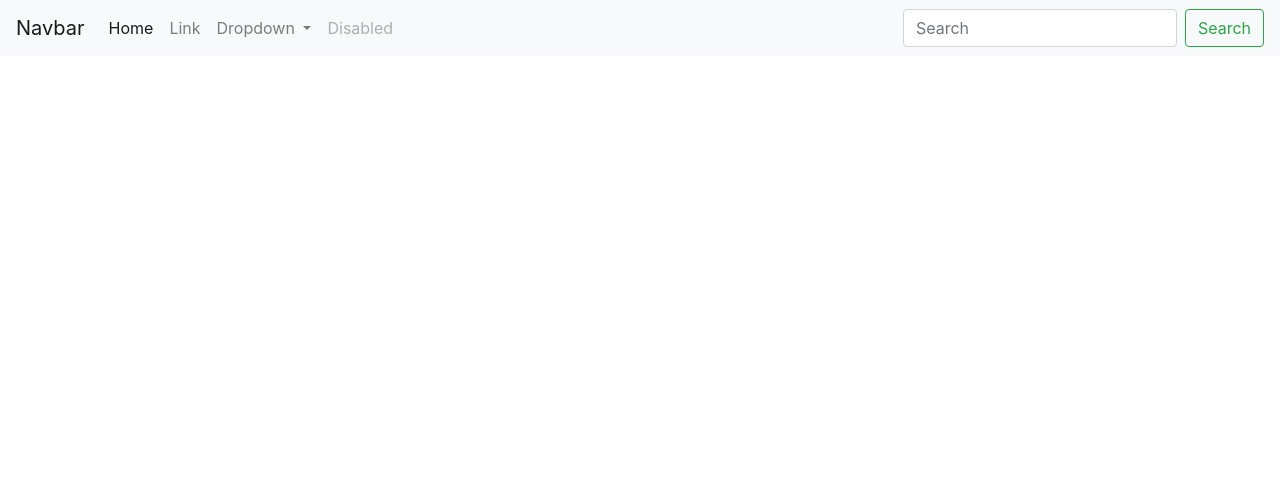
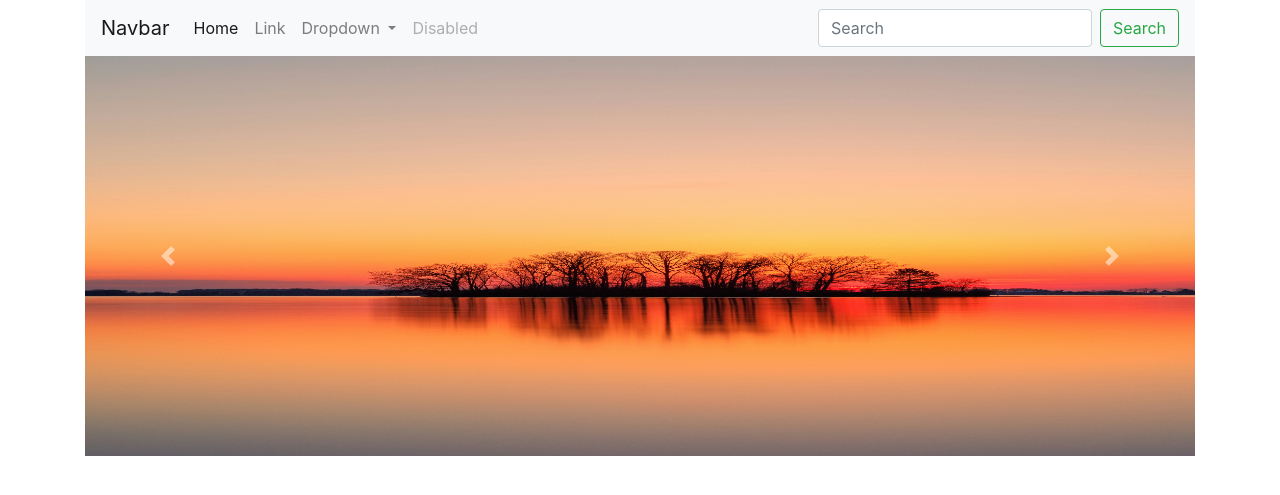
Before and after one commit to jobayrulhasan/Django_aids_static_site, a Django app: template mysite/templates/about/index.html in a window 1280 px wide. Shown: the top 495 px of the page. Run offline with Django 5.2, Linux system fonts and the light colour scheme; the template is opened without the code that fills it, so the values that code supplies are empty; some libraries are stand-ins or nearby versions.

Commit message:
last changes

```diff
--- a/mysite/templates/about/index.html
+++ b/mysite/templates/about/index.html
@@ -11,6 +11,7 @@
   </head>
   <body>
     {% comment %} navbar start {% endcomment %}
+    <div class="container">
       <nav class="navbar navbar-expand-lg navbar-light bg-light">
         <a class="navbar-brand" href="#">Navbar</a>
         <button
@@ -73,6 +74,30 @@
       </nav>
       {% comment %} navbar end {% endcomment %}
 
+      {% comment %} carosel start {% endcomment %}
+        <div id="carouselExampleControls" class="carousel slide" data-ride="carousel">
+          <div class="carousel-inner">
+            <div class="carousel-item active">
+              <img class="d-block" style="height: 400px; width: 1200px;" src="{%static 'images/img1.jpg'%}" alt="First slide">
+            </div>
+            <div class="carousel-item">
+              <img class="d-block" style="height: 400px; width: 1200px;" src="{%static 'images/img2.jpg'%}" alt="Second slide">
+            </div>
+            <div class="carousel-item">
+              <img class="d-block" style="height: 400px; width: 1200px;" src="{%static 'images/img3.jpg'%}" alt="Third slide">
+            </div>
+          </div>
+          <a class="carousel-control-prev" href="#carouselExampleControls" role="button" data-slide="prev">
+            <span class="carousel-control-prev-icon" aria-hidden="true"></span>
+            <span class="sr-only">Previous</span>
+          </a>
+          <a class="carousel-control-next" href="#carouselExampleControls" role="button" data-slide="next">
+            <span class="carousel-control-next-icon" aria-hidden="true"></span>
+            <span class="sr-only">Next</span>
+          </a>
+  </div>
+      {% comment %} carosel ends {% endcomment %}
+
     <script src="{% static 'js/jquery.js' %}"></script>
     <script src="{% static 'js/bootstrap.min.js' %}"></script>
     <script src="{% static 'js/bootstrap.bundle.min.js' %}"></script>
```
Also changed, not shown: mysite/static/images/img1.jpg (added), mysite/static/images/img2.jpg (added), mysite/static/images/img3.jpg (added), 2 other files. Lines whose indentation alone changed are shown as unchanged.
